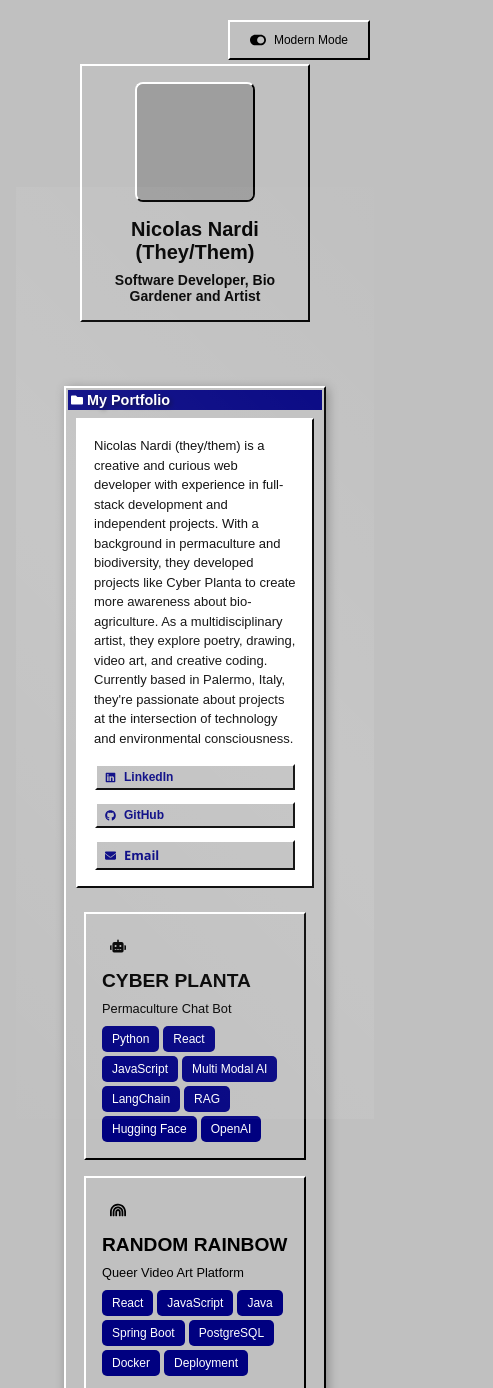
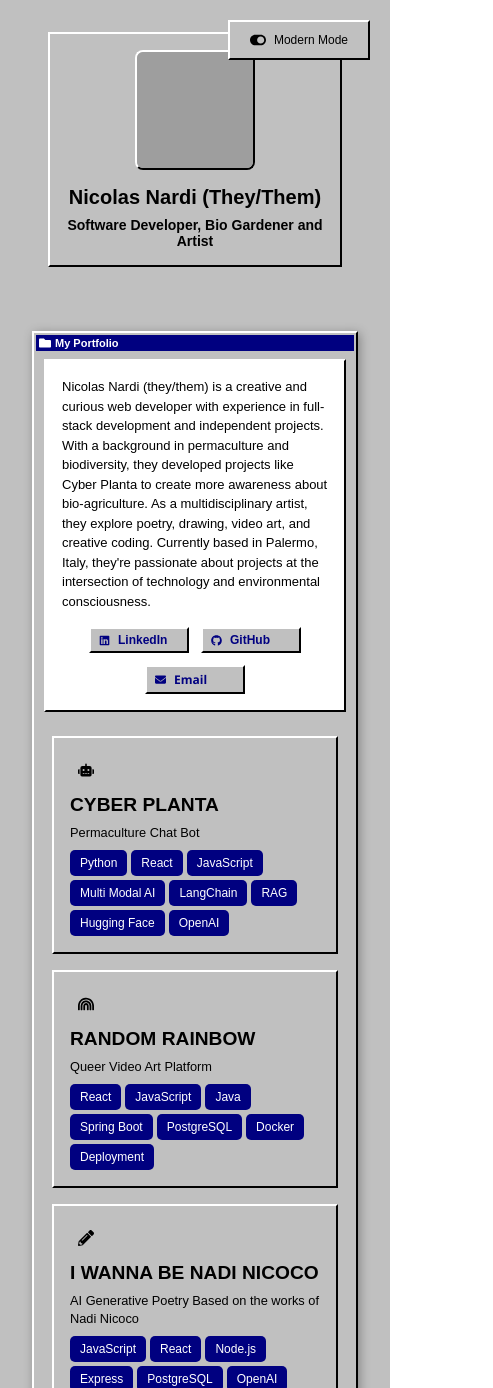
Before and after one commit to nicolasnardi404/nicolas_nardi_portfolio, a Next.js app: page / in a window 390 px wide. Shown: the top 1388 px of the page, 493 px wide, since content can reach past the window. Built offline with nearby package versions, Linux system fonts and the light colour scheme; grey boxes are pictures that could not be loaded; a web font is replaced by a local one.

Commit message:
implement better modes

```diff
--- a/src/app/globals.css
+++ b/src/app/globals.css
@@ -1,13 +1,15 @@
 :root {
-  /* Modern Theme */
-  --modern-bg: #f8fafc;
-  --modern-text: #1e293b;
-  --modern-primary: #3b82f6;
-  --modern-secondary: #64748b;
-  --modern-accent: #0ea5e9;
-  --modern-surface: #ffffff;
-  --modern-border: #e2e8f0;
-  --modern-hover: #f1f5f9;
+  /* Modern Theme (Dark, Clean) */
+  --modern-bg: #181a20;  /* Deep, unified background */
+  --modern-surface: #23262f;  /* Slightly lighter for surfaces */
+  --modern-text: #f4f6fb;  /* Crisp, light text */
+  --modern-secondary: #a3adc2;  /* Muted text */
+  --modern-primary: #4f8cff;  /* Blue accent */
+  --modern-accent: #4f8cff;  /* Same as primary for unity */
+  --modern-border: #23262f;  /* Subtle border */
+  --modern-hover: #23262f;  /* Slightly lighter hover */
+  --modern-card-bg: #20222a;  /* Card background */
+  --modern-shadow: 0 2px 8px 0 rgb(0 0 0 / 0.10); /* Softer shadow */
 
   /* Windows 95 Theme */
   --win95-gray: #c0c0c0;
@@ -33,10 +35,9 @@
     inset 1px 1px var(--win95-white);
 
   /* Modern Effects */
-  --modern-shadow-sm: 0 1px 2px 0 rgb(0 0 0 / 0.05);
-  --modern-shadow: 0 1px 3px 0 rgb(0 0 0 / 0.1), 0 1px 2px -1px rgb(0 0 0 / 0.1);
-  --modern-shadow-md: 0 4px 6px -1px rgb(0 0 0 / 0.1), 0 2px 4px -2px rgb(0 0 0 / 0.1);
-  --modern-shadow-lg: 0 10px 15px -3px rgb(0 0 0 / 0.1), 0 4px 6px -4px rgb(0 0 0 / 0.1);
+  --modern-shadow-sm: 0 1px 2px 0 rgb(0 0 0 / 0.25);
+  --modern-shadow-md: 0 4px 6px -1px rgb(0 0 0 / 0.25), 0 2px 4px -2px rgb(0 0 0 / 0.25);
+  --modern-shadow-lg: 0 10px 15px -3px rgb(0 0 0 / 0.25), 0 4px 6px -4px rgb(0 0 0 / 0.25);
 }
 
 @font-face {
@@ -55,24 +56,6 @@
   }
 }
 
-@keyframes neonPulse {
-  0%, 100% {
-    text-shadow: 0 0 7px var(--retro-cyan),
-                 0 0 10px var(--retro-cyan),
-                 0 0 21px var(--retro-cyan),
-                 0 0 42px var(--retro-pink),
-                 0 0 82px var(--retro-pink),
-                 0 0 92px var(--retro-pink);
-  }
-  50% {
-    text-shadow: 0 0 5px var(--retro-cyan),
-                 0 0 7px var(--retro-cyan),
-                 0 0 15px var(--retro-cyan),
-                 0 0 30px var(--retro-pink),
-                 0 0 60px var(--retro-pink),
-                 0 0 70px var(--retro-pink);
-  }
-}
 
 @keyframes chromeShine {
   0% {
@@ -83,7 +66,7 @@
   }
 }
 
-html,
+/* html,
 body {
   max-width: 100vw;
   overflow-x: hidden;
@@ -92,24 +75,38 @@ body {
   -moz-osx-font-smoothing: unset;
   color: var(--win95-text);
   min-height: 100vh;
-  padding: 16px;
+  margin: 0;
+  padding: 0;
   background: var(--win95-bg);
   transition: all 0.3s ease;
-}
+} */
 
-body[data-theme="modern"] {
+/* body[data-theme="modern"] {
   background: var(--modern-bg);
   color: var(--modern-text);
-  font-family: system-ui, -apple-system, sans-serif;
-  -webkit-font-smoothing: antialiased;
-  -moz-osx-font-smoothing: grayscale;
-}
+  font-family: 'Inter', system-ui, -apple-system, sans-serif;
+  min-height: 100vh;
+  margin: 0;
+  padding: 0;
+  transition: background 0.3s, color 0.3s;
+} */
 
 * {
   box-sizing: border-box;
   padding: 0;
   margin: 0;
 }
+
+/* Add this to ensure full-height background color */
+/* #__next {
+  min-height: 100vh;
+  background: inherit;
+} */
+
+/* main {
+  background: inherit;
+  min-height: 100vh;
+} */
 
 /* Windows 95 Button Style */
 button {
@@ -143,14 +140,14 @@ a:hover {
 }
 
 /* Windows 95 Window Style */
-.window {
+/* .window {
   background: var(--win95-gray);
   border: 2px solid var(--win95-white);
   border-right-color: var(--win95-black);
   border-bottom-color: var(--win95-black);
   padding: 2px;
   margin: 20px;
-}
+} */
 
 /* Windows 95 Title Bar */
 .title-bar {
@@ -198,30 +195,110 @@ input:focus, textarea:focus, select:focus {
 }
 
 /* Modern Theme Overrides */
+
 body[data-theme="modern"] button {
   background: var(--modern-surface);
   border: 1px solid var(--modern-border);
   color: var(--modern-text);
-  font-family: system-ui, -apple-system, sans-serif;
-  font-size: 14px;
-  padding: 8px 16px;
-  border-radius: 6px;
-  transition: all 0.2s ease;
+  font-family: 'Inter', system-ui, -apple-system, sans-serif;
+  font-size: 15px;
+  padding: 10px 20px;
+  border-radius: 4px;
+  box-shadow: none;
+  transition: background 0.2s, border-color 0.2s, color 0.2s;
 }
 
 body[data-theme="modern"] button:hover {
   background: var(--modern-hover);
-  border-color: var(--modern-border);
+  border-color: var(--modern-primary);
+  color: var(--modern-primary);
 }
 
 body[data-theme="modern"] button:active {
   background: var(--modern-hover);
-  transform: translateY(1px);
-  padding: 8px 16px;
+  color: var(--modern-accent);
+  transform: none;
 }
 
 body[data-theme="modern"] a {
   color: var(--modern-primary);
-  font-size: 14px;
-  font-family: system-ui, -apple-system, sans-serif;
+  font-size: 15px;
+  font-family: 'Inter', system-ui, -apple-system, sans-serif;
+  transition: color 0.2s;
 }
+
+body[data-theme="modern"] a:hover {
+  color: var(--modern-accent);
+  text-decoration: underline;
+}
+
+body[data-theme="modern"] .card,
+body[data-theme="modern"] .bio-card,
+body[data-theme="modern"] .profile-card {
+  background: var(--modern-card-bg) !important;
+  border: 1px solid var(--modern-border) !important;
+  color: var(--modern-text) !important;
+  box-shadow: var(--modern-shadow) !important;
+}
+
+body[data-theme="modern"] .card * {
+  color: var(--modern-text) !important;
+}
+
+body[data-theme="modern"] .window {
+  background: var(--modern-surface);
+  border: 1px solid var(--modern-border);
+  color: var(--modern-text);
+  box-shadow: var(--modern-shadow);
+}
+
+body[data-theme="modern"] .title-bar {
+  background: var(--modern-card-bg);
+  color: var(--modern-primary);
+}
+
+body[data-theme="modern"] .menu {
+  background: var(--modern-surface);
+  border: 1px solid var(--modern-border);
+  color: var(--modern-text);
+}
+
+body[data-theme="modern"] input,
+body[data-theme="modern"] textarea,
+body[data-theme="modern"] select {
+  background: var(--modern-surface);
+  border: 1px solid var(--modern-border);
+  color: var(--modern-text);
+}
+
+body[data-theme="modern"] input:focus,
+body[data-theme="modern"] textarea:focus,
+body[data-theme="modern"] select:focus {
+  border: 1.5px solid var(--modern-primary);
+  outline: none;
+}
+
+body[data-theme="modern"] main,
+body[data-theme="modern"] section,
+body[data-theme="modern"] .container {
+  background: var(--modern-bg) !important;
+  color: var(--modern-text) !important;
+  border: none !important;
+  box-shadow: none !important;
+}
+
+body[data-theme="modern"] main > *,
+body[data-theme="modern"] .about,
+body[data-theme="modern"] .bio,
+body[data-theme="modern"] .panel,
+body[data-theme="modern"] .box {
+  background: none !important;;
+  border: none!important;
+  color: var(--modern-text) !important;
+  box-shadow: none !important;
+}
+
+body[data-theme="modern"] main > * {
+  box-shadow: var(--modern-shadow) !important;
+  border-radius: 8px !important;
+}
--- a/src/app/styles/App.css
+++ b/src/app/styles/App.css
@@ -1,5 +1,4 @@
-
-body {
+/* body {
   margin: 0;
   padding: 8px;
   background-color: var(--win95-bg);
@@ -16,3 +15,4 @@ body {
   font-weight: normal;
   font-style: normal;
 }
+ */
--- a/src/app/styles/Header.module.css
+++ b/src/app/styles/Header.module.css
@@ -1,6 +1,5 @@
 .header {
   position: relative;
-  background: var(--win95-bg);
   overflow: hidden;
   display: flex;
   justify-content: center;
@@ -10,9 +9,6 @@
   transition: all 0.3s ease;
 }
 
-.modernHeader {
-  background: var(--modern-bg);
-}
 
 .profileSection {
   display: flex;
--- a/src/app/styles/ProjectCard.module.css
+++ /dev/null
@@ -1,94 +0,0 @@
-.projectCard {
-  background: white;
-  border: 2px solid var(--win95-black);
-  border-right-color: var(--win95-white);
-  border-bottom-color: var(--win95-white);
-  padding: 16px;
-  cursor: pointer;
-}
-
-.projectCard:hover {
-  background: var(--win95-light-gray);
-}
-
-.projectCard.grid {
-  display: flex;
-  flex-direction: column;
-}
-
-.projectCard.list {
-  display: flex;
-  align-items: center;
-  gap: 16px;
-}
-
-.projectIcon {
-  display: flex;
-  align-items: center;
-  justify-content: center;
-  color: var(--win95-navy);
-}
-
-.grid .projectIcon {
-  width: 32px;
-  height: 32px;
-  margin-bottom: 8px;
-}
-
-.list .projectIcon {
-  width: 24px;
-  height: 24px;
-}
-
-.projectContent {
-  flex: 1;
-  background-color: red !important;
-}
-
-.projectTitle {
-  margin: 0 0 8px 0;
-  font-size: 14px;
-  color: var(--win95-text);
-}
-
-.projectDescription {
-  margin: 0 0 8px 0;
-  font-size: 12px;
-  color: var(--win95-text);
-}
-
-.tagsContainer {
-  display: flex;
-  flex-wrap: wrap;
-  gap: 4px;
-}
-
-.tag {
-  background: var(--win95-navy);
-  color: white;
-  padding: 2px 6px;
-  font-size: 12px;
-}
-
-@media (max-width: 768px) {
-  .projectCard {
-    padding: 12px;
-  }
-
-  .grid .projectIcon {
-    width: 24px;
-    height: 24px;
-  }
-
-  .projectTitle {
-    font-size: 12px;
-  }
-
-  .projectDescription {
-    font-size: 11px;
-  }
-
-  .tag {
-    font-size: 10px;
-  }
-}
--- a/src/app/styles/globals.css
+++ /dev/null
@@ -1 +0,0 @@
-/* This file is deprecated. Please use /app/globals.css instead */
--- a/src/app/styles/projects.module.css
+++ b/src/app/styles/projects.module.css
@@ -1,245 +1,4 @@
-/* Windows 95 Theme Variables */
-/* Remove the :root block since it's now in globals.css */
 
-.profileImg {
-    width: 150px;
-    height: 150px;
-    border-radius: 50%;
-    border: 3px solid var(--sunny-yellow);
-    margin-right: 1.5rem;
-    object-fit: cover;
-}
-
-.header {
-  display: flex;
-  align-items: center;
-  background-color: var(--deep-purple);
-  padding: 1.5rem;
-  border-radius: 15px;
-  justify-content: center;
-
-}
-
-.profileSection {
-  display: flex;
-  align-items: center;
-}
-
-.titleSection {
-  display: flex;
-  flex-direction: column;
-}
-
-.title {
-  font-size: 2rem;
-  color: var(--sunny-yellow);
-  margin-bottom: 0.5rem;
-}
-
-.subtitle {
-  font-size: 1.2rem;
-  color: var(--sunny-yellow);
-  margin-bottom: 1rem;
-}
-
-.nav {
-  display: flex;
-  gap: 1rem;
-}
-
-.navLink {
-  display: flex;
-  align-items: center;
-  gap: 0.5rem;
-  color: var(--neon-cyan);
-  text-decoration: none;
-  font-weight: 600;
-  font-size: 1rem;
-  padding: 0.5rem 1rem;
-  border: 2px solid var(--neon-cyan);
-  border-radius: 25px;
-  transition: all 0.3s ease;
-}
-
-.navLink:hover {
-  background-color: var(--neon-cyan);
-  color: var(--deep-purple);
-}
-
-/* ... rest of your existing styles ... */
-
-@media (max-width: 768px) {
-  .header {
-    flex-direction: column;
-    text-align: center;
-  }
-
-  .profileSection {
-    flex-direction: column;
-    margin-bottom: 1rem;
-  }
-
-  .profileImg {
-    margin-right: 0;
-    margin-bottom: 1rem;
-  }
-
-  .titleSection {
-    align-items: center;
-  }
-
-  .nav {
-    margin-top: 1rem;
-  }
-
-  .socialLinks {
-    flex-direction: column;
-    align-items: center;
-  }
-
-  .socialLink {
-    width: 100%;
-    max-width: 200px; /* Limit the maximum width on small screens */
-  }
-
-  button.socialLink {
-    font-size: 0.9rem; /* Slightly reduce font size on small screens */
-  }
-}
-
-@media (max-width: 480px) {
-  .profileImg {
-    width: 120px;
-    height: 120px;
-  }
-
-  .title {
-    font-size: 1.5rem;
-  }
-
-  .subtitle {
-    font-size: 1rem;
-  }
-
-  button.socialLink {
-    font-size: 0.8rem; /* Further reduce font size on very small screens */
-  }
-}
-
-.projects-section {
-    display: flex;
-    flex-direction: column;
-    align-items: center;
-    padding: 2rem;
-    max-width: 1200px;
-    margin: 0 auto;
-  }
-  .projects-section h1{
-    margin: 10px auto;
-    text-align: center;
-  }
-
-
-
-.titleSection{
-  display: flex;
-  flex-direction: column;
-  align-items: center;
-  justify-content: center;
-}
-.projectsTitle{
-  margin-bottom: 2rem;
-}
-
-.projectsSection {
-  width: 100%;
-  max-width: 1200px;
-  margin: 2rem auto;
-  background: var(--retro-dark);
-  border: 2px solid var(--retro-cyan);
-  box-shadow: 0 0 20px var(--retro-purple);
-  position: relative;
-  overflow: hidden;
-}
-
-.projectsSection::before {
-  content: '';
-  position: absolute;
-  top: 0;
-  left: 0;
-  right: 0;
-  bottom: 0;
-  background: repeating-linear-gradient(
-    0deg,
-    transparent,
-    transparent 2px,
-    rgba(255, 255, 255, 0.05) 2px,
-    rgba(255, 255, 255, 0.05) 4px
-  );
-  pointer-events: none;
-  z-index: 1;
-}
-
-.titleBar {
-  display: flex;
-  justify-content: space-between;
-  align-items: center;
-  background: linear-gradient(90deg, var(--retro-purple) 0%, var(--retro-cyan) 100%);
-  padding: 4px 8px;
-  color: white;
-  font-weight: bold;
-  text-shadow: 2px 2px 4px rgba(0, 0, 0, 0.5);
-}
-
-.titleBarText {
-  display: flex;
-  align-items: center;
-  font-size: 0.9rem;
-}
-
-.titleBarButtons {
-  display: flex;
-  gap: 4px;
-}
-
-.titleBarButton {
-  width: 16px;
-  height: 16px;
-  border: 1px solid white;
-  background: var(--retro-dark);
-  color: white;
-  display: flex;
-  align-items: center;
-  justify-content: center;
-  cursor: pointer;
-  transition: all 0.3s ease;
-}
-
-.titleBarButton:hover {
-  background: var(--retro-cyan);
-  transform: scale(1.1);
-}
-
-
-.toolbarButton {
-  background: transparent;
-  border: 1px solid var(--retro-cyan);
-  color: var(--retro-cyan);
-  padding: 4px 8px;
-  font-size: 0.8rem;
-  cursor: pointer;
-  display: flex;
-  align-items: center;
-  gap: 4px;
-  transition: all 0.3s ease;
-}
-
-.toolbarButton:hover {
-  background: var(--retro-cyan);
-  color: var(--retro-dark);
-  transform: translateY(-1px);
-  box-shadow: 0 0 10px var(--retro-cyan);
-}
 
 .introCard {
   background: var(--win95-white);
@@ -258,12 +17,6 @@
   left: -50%;
   width: 200%;
   height: 200%;
-  background: linear-gradient(
-    45deg,
-    transparent 0%,
-    rgba(255, 255, 255, 0.1) 50%,
-    transparent 100%
-  );
 }
 
 .introText {
@@ -602,27 +355,19 @@
 /* Modern Theme Styles */
 .modern {
   background: #f8fafc !important;
-  border: 5px solid red !important;
 }
 
-.modernWindow {
-  background: white !important;
-  border: 5px solid blue !important;
-  border-radius: 12px !important;
-  box-shadow: 0 4px 6px -1px rgb(0 0 0 / 0.1), 0 2px 4px -2px rgb(0 0 0 / 0.1) !important;
-}
+
 
 .modernTitleBar {
   background: white !important;
   color: #1e293b !important;
-  border-bottom: 5px solid green !important;
-  border-radius: 12px 12px 0 0 !important;
   padding: 16px !important;
+  display: none;
 }
 
 .modernIntroCard {
-  background: white;
-  border: none;
+  border: none !important;
   border-radius: 8px;
   padding: 24px;
   margin: 16px;
```
Also changed, not shown: src/app/components/Header.module.css (added, +81 -0 lines).
